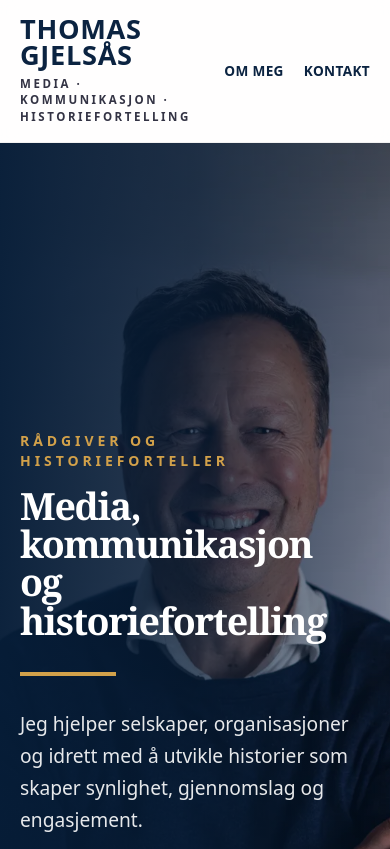
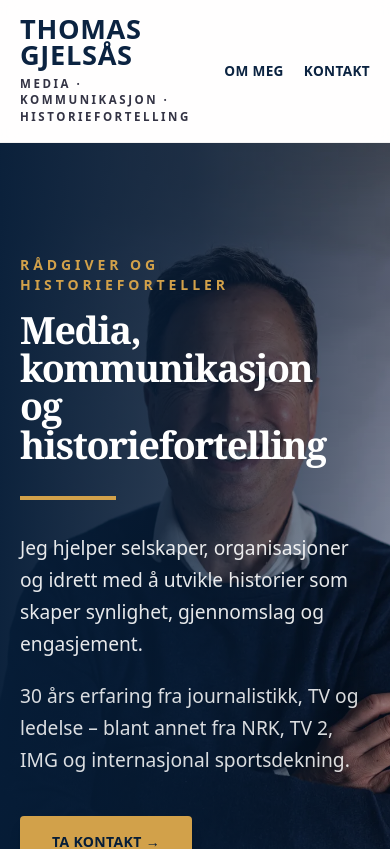
Before and after one commit to Siestafilm/gjelsaasmedia, a Next.js app: page / in a window 390 px wide. Shown: the top 849 px of the page. Built offline with nearby package versions, Linux system fonts and the light colour scheme.

Commit message:
bildeposisjon mobilt3

```diff
--- a/app/page.tsx
+++ b/app/page.tsx
@@ -59,7 +59,7 @@ export default async function Home({
           className="object-cover object-[68%_center] opacity-80 transition duration-700 hover:scale-[1.02] md:object-center"
         />
         <div className="absolute inset-0 bg-gradient-to-r from-[#061d38]/95 via-[#061d38]/70 to-[#061d38]/20" />
-        <div className="relative mx-auto flex min-h-[82vh] max-w-7xl items-end px-5 pb-20 pt-72 md:pt-28 md:items-center md:px-10 md:py-28">
+        <div className="relative mx-auto flex min-h-[82vh] max-w-7xl items-end px-5 pb-20 pt-28 md:pt-28 md:items-center md:px-10 md:py-28">
           <div className="max-w-[720px] text-white">
             <p className="mb-4 text-sm font-semibold uppercase tracking-[0.28em] text-[#d2a14a]">
               Rådgiver og historieforteller
```
